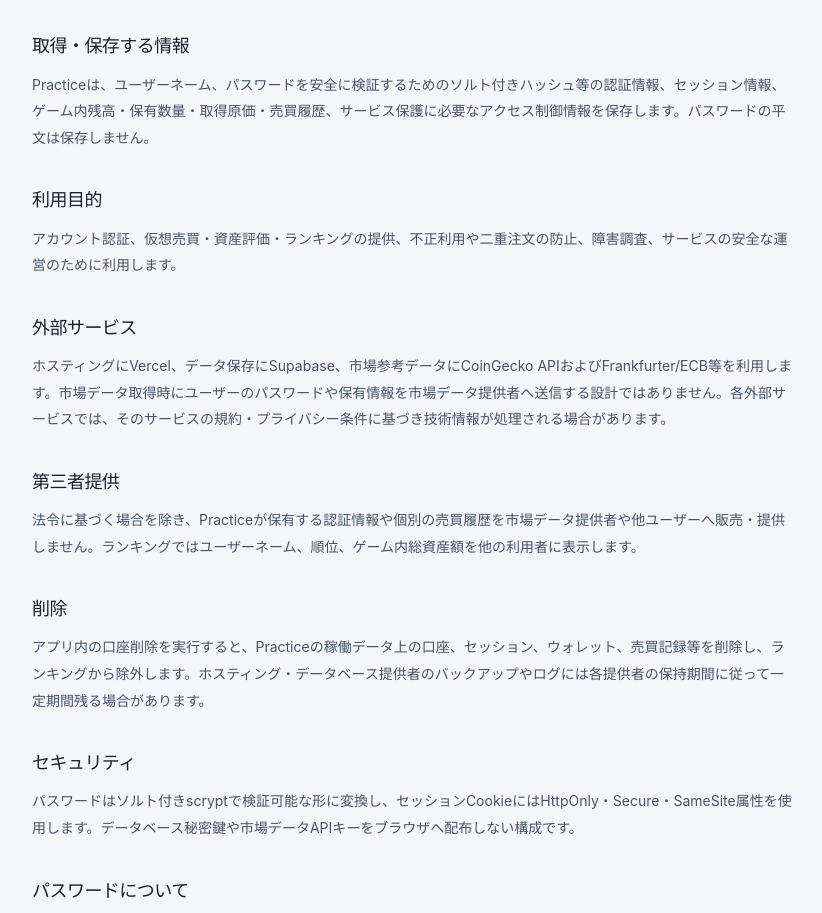
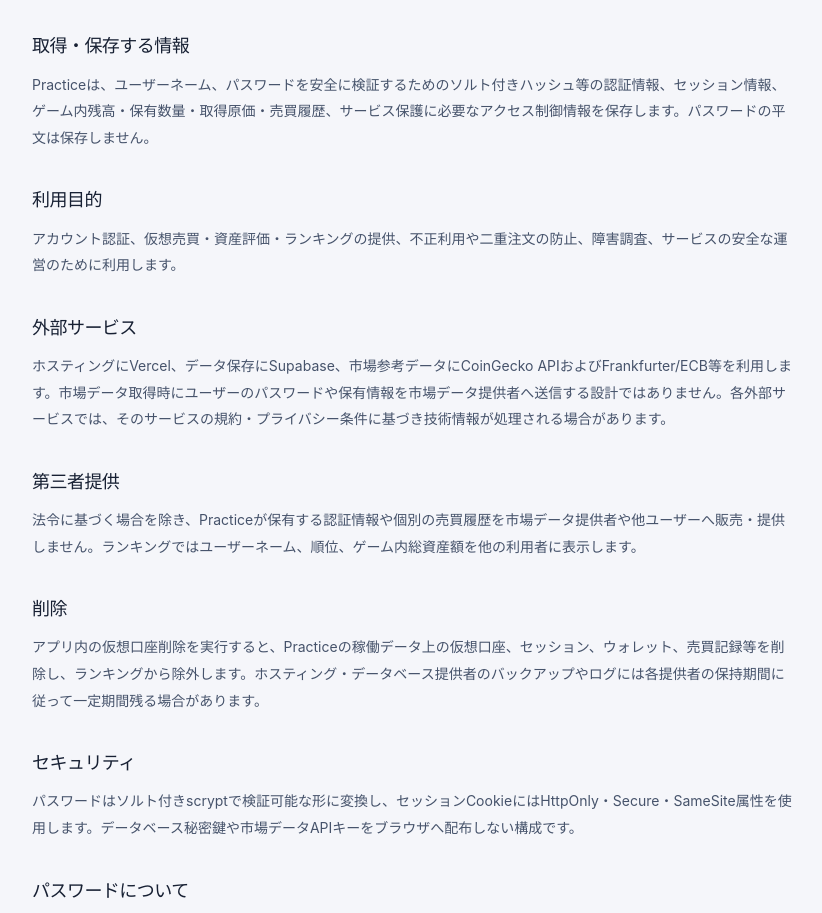
Before and after one commit to Iam-2squared/Practice, a website: page public/privacy.html in a window 1280 px wide. Shown: the part 159-1072 px from the top of the page, without its empty margins (228-1050 px from the left). Drawn offline with Linux system fonts and the light colour scheme.

Commit message:
release: clarify virtual account wording

```diff
--- a/public/privacy.html
+++ b/public/privacy.html
@@ -1 +1 @@
-<!doctype html><html lang="ja"><head><meta charset="utf-8"><meta name="viewport" content="width=device-width,initial-scale=1"><meta name="theme-color" content="#f5f6fa"><title>プライバシーポリシー — Practice</title><link rel="stylesheet" href="/style.css"></head><body><main class="legal-page"><a href="/" class="legal-back">← Practiceへ戻る</a><h1>プライバシーポリシー</h1><p class="legal-updated">最終更新: 2026年9月27日</p><h2>取得・保存する情報</h2><p>Practiceは、ユーザーネーム、パスワードを安全に検証するためのソルト付きハッシュ等の認証情報、セッション情報、ゲーム内残高・保有数量・取得原価・売買履歴、サービス保護に必要なアクセス制御情報を保存します。パスワードの平文は保存しません。</p><h2>利用目的</h2><p>アカウント認証、仮想売買・資産評価・ランキングの提供、不正利用や二重注文の防止、障害調査、サービスの安全な運営のために利用します。</p><h2>外部サービス</h2><p>ホスティングにVercel、データ保存にSupabase、市場参考データにCoinGecko APIおよびFrankfurter/ECB等を利用します。市場データ取得時にユーザーのパスワードや保有情報を市場データ提供者へ送信する設計ではありません。各外部サービスでは、そのサービスの規約・プライバシー条件に基づき技術情報が処理される場合があります。</p><h2>第三者提供</h2><p>法令に基づく場合を除き、Practiceが保有する認証情報や個別の売買履歴を市場データ提供者や他ユーザーへ販売・提供しません。ランキングではユーザーネーム、順位、ゲーム内総資産額を他の利用者に表示します。</p><h2>削除</h2><p>アプリ内の口座削除を実行すると、Practiceの稼働データ上の口座、セッション、ウォレット、売買記録等を削除し、ランキングから除外します。ホスティング・データベース提供者のバックアップやログには各提供者の保持期間に従って一定期間残る場合があります。</p><h2>セキュリティ</h2><p>パスワードはソルト付きscryptで検証可能な形に変換し、セッションCookieにはHttpOnly・Secure・SameSite属性を使用します。データベース秘密鍵や市場データAPIキーをブラウザへ配布しない構成です。</p><h2>パスワードについて</h2><p>登録は6文字以上ですが、長めのパスワードを推奨します。他サービスの重要なパスワードを使い回さないでください。メールアドレスを登録しないため、パスワードの復旧機能はありません。</p><h2>変更</h2><p>取得情報や利用サービスが変わる場合は、本ポリシーを更新します。</p></main></body></html>
+<!doctype html><html lang="ja"><head><meta charset="utf-8"><meta name="viewport" content="width=device-width,initial-scale=1"><meta name="theme-color" content="#f5f6fa"><title>プライバシーポリシー — Practice</title><link rel="stylesheet" href="/style.css"></head><body><main class="legal-page"><a href="/" class="legal-back">← Practiceへ戻る</a><h1>プライバシーポリシー</h1><p class="legal-updated">最終更新: 2026年9月27日</p><h2>取得・保存する情報</h2><p>Practiceは、ユーザーネーム、パスワードを安全に検証するためのソルト付きハッシュ等の認証情報、セッション情報、ゲーム内残高・保有数量・取得原価・売買履歴、サービス保護に必要なアクセス制御情報を保存します。パスワードの平文は保存しません。</p><h2>利用目的</h2><p>アカウント認証、仮想売買・資産評価・ランキングの提供、不正利用や二重注文の防止、障害調査、サービスの安全な運営のために利用します。</p><h2>外部サービス</h2><p>ホスティングにVercel、データ保存にSupabase、市場参考データにCoinGecko APIおよびFrankfurter/ECB等を利用します。市場データ取得時にユーザーのパスワードや保有情報を市場データ提供者へ送信する設計ではありません。各外部サービスでは、そのサービスの規約・プライバシー条件に基づき技術情報が処理される場合があります。</p><h2>第三者提供</h2><p>法令に基づく場合を除き、Practiceが保有する認証情報や個別の売買履歴を市場データ提供者や他ユーザーへ販売・提供しません。ランキングではユーザーネーム、順位、ゲーム内総資産額を他の利用者に表示します。</p><h2>削除</h2><p>アプリ内の仮想口座削除を実行すると、Practiceの稼働データ上の仮想口座、セッション、ウォレット、売買記録等を削除し、ランキングから除外します。ホスティング・データベース提供者のバックアップやログには各提供者の保持期間に従って一定期間残る場合があります。</p><h2>セキュリティ</h2><p>パスワードはソルト付きscryptで検証可能な形に変換し、セッションCookieにはHttpOnly・Secure・SameSite属性を使用します。データベース秘密鍵や市場データAPIキーをブラウザへ配布しない構成です。</p><h2>パスワードについて</h2><p>登録は6文字以上ですが、長めのパスワードを推奨します。他サービスの重要なパスワードを使い回さないでください。メールアドレスを登録しないため、パスワードの復旧機能はありません。</p><h2>変更</h2><p>取得情報や利用サービスが変わる場合は、本ポリシーを更新します。</p></main></body></html>
```
